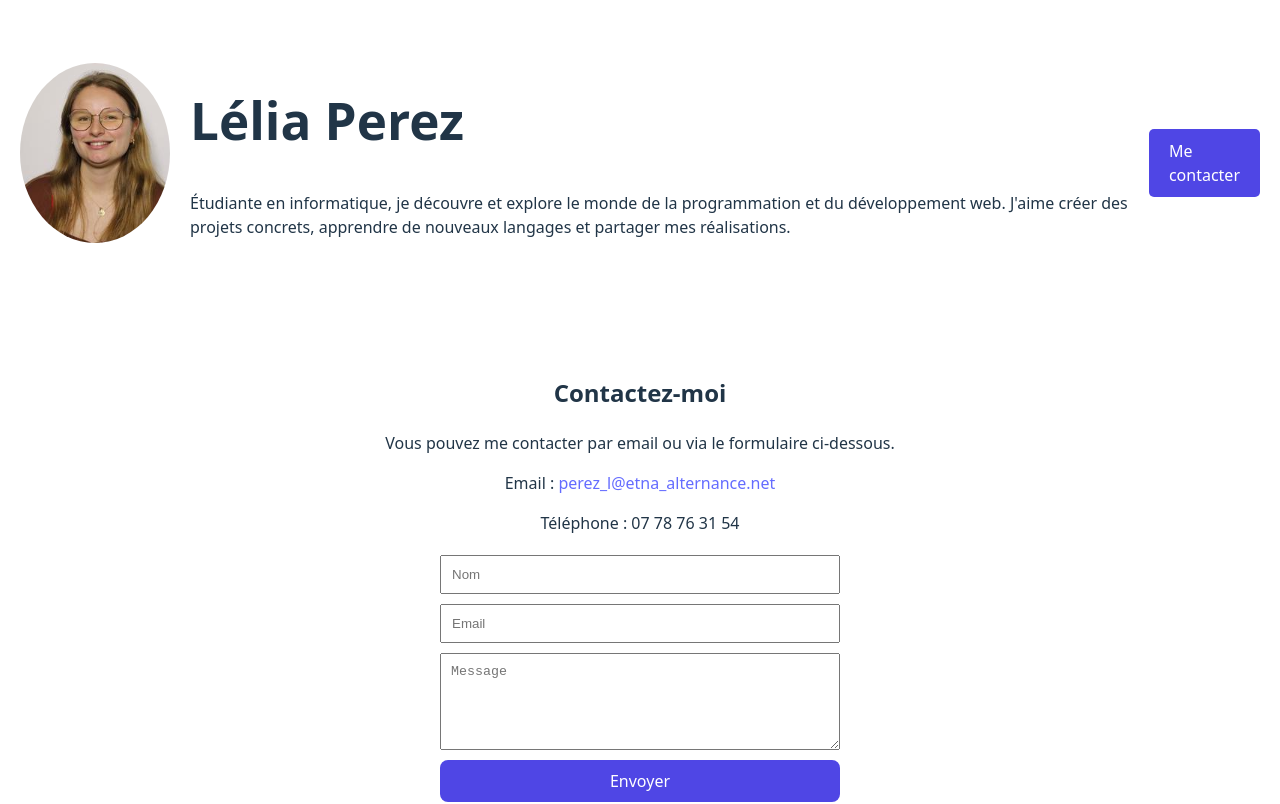
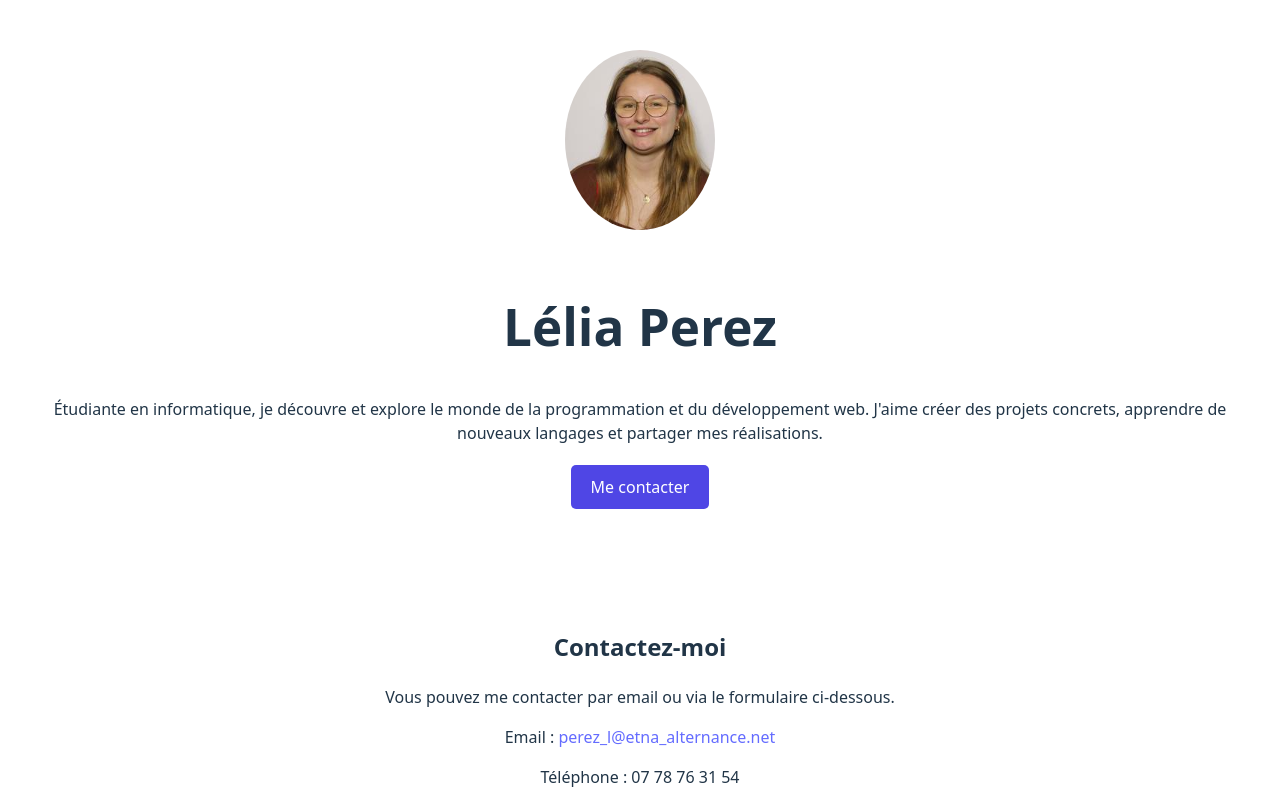
Before and after one commit to przlelia-art/Portfolio, a React (Vite) app: page / in a window 1280 px wide. Shown: the top 804 px of the page. Built offline with nearby package versions, Linux system fonts and the light colour scheme.

Commit message:
fix: correction of buttom contact

```diff
--- a/src/components/Hero.jsx
+++ b/src/components/Hero.jsx
@@ -1,37 +1,36 @@
 import React from "react";
 import MyPhoto from "../assets/photo_intra.jpg";
-
 
 function Hero() {
   return (
     <section
       id="hero"
       style={{
-            display: "flex",
-            alignItems: "center",
-            justifyContent: "center",
-            gap: "20px",
-            padding: "50px 20px"
+        textAlign: "center",
+        padding: "50px 20px",
       }}
     >
       <img
         src={MyPhoto}
         alt="Moi"
-            style={{ width: "150px", borderRadius: "50%"}}
+        style={{
+          width: "150px",
+          borderRadius: "50%",
+          marginBottom: "20px", // espace entre photo et texte
+        }}
       />
-        <div>
       <h1>Lélia Perez</h1>
       <p>
         Étudiante en informatique, je découvre et explore le monde de la programmation et du développement web.
         J'aime créer des projets concrets, apprendre de nouveaux langages et partager mes réalisations.
       </p>
-        </div>
 
+      {/* Bouton en dessous du texte */}
+      <div style={{ marginTop: "20px" }}>
         <a
           href="#contact"
           style={{
             display: "inline-block",
-          marginTop: "20px",
             padding: "10px 20px",
             backgroundColor: "#4f46e5",
             color: "#fff",
@@ -42,7 +41,7 @@ function Hero() {
         >
           Me contacter
         </a>
-
+      </div>
     </section>
   );
 }
```
Lines whose indentation alone changed are shown as unchanged.
